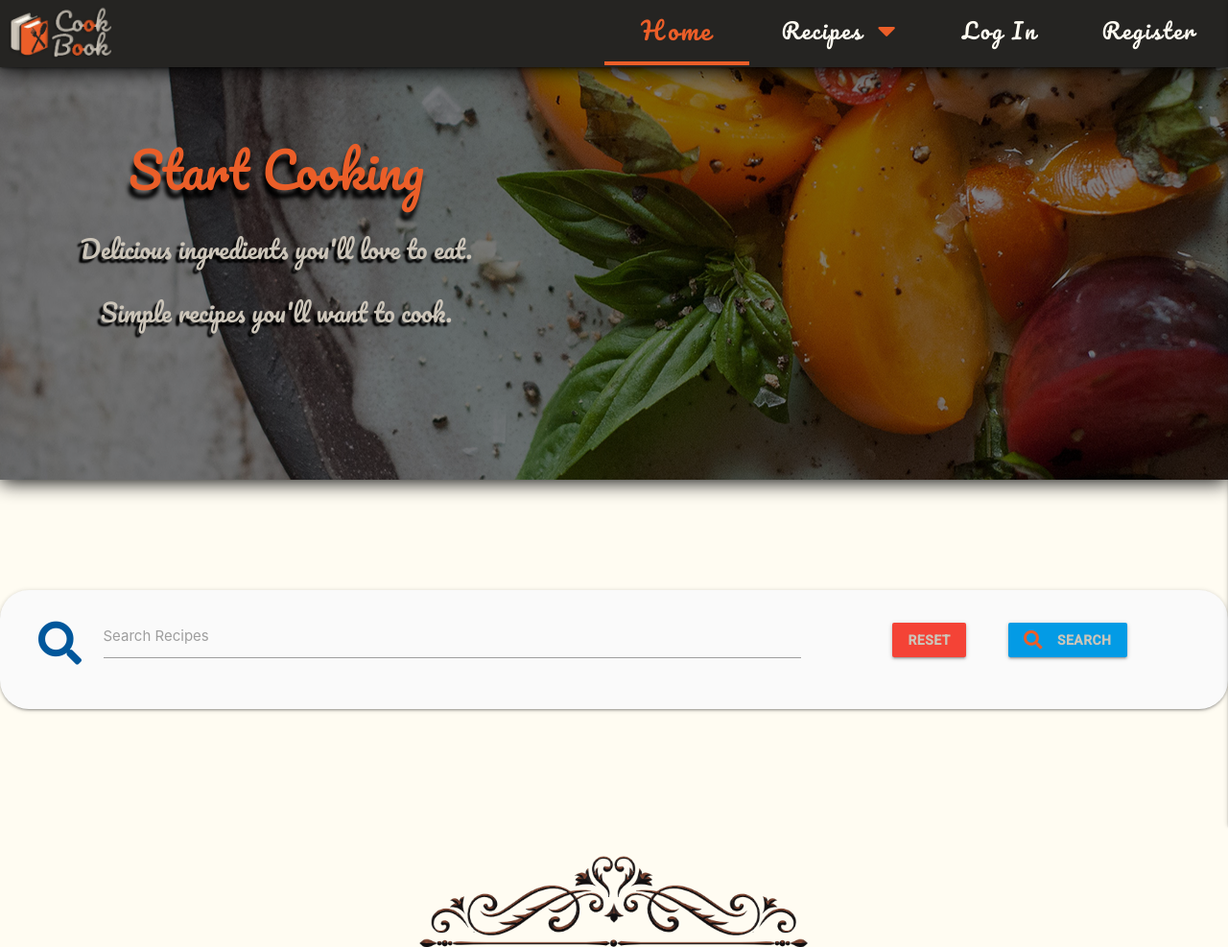
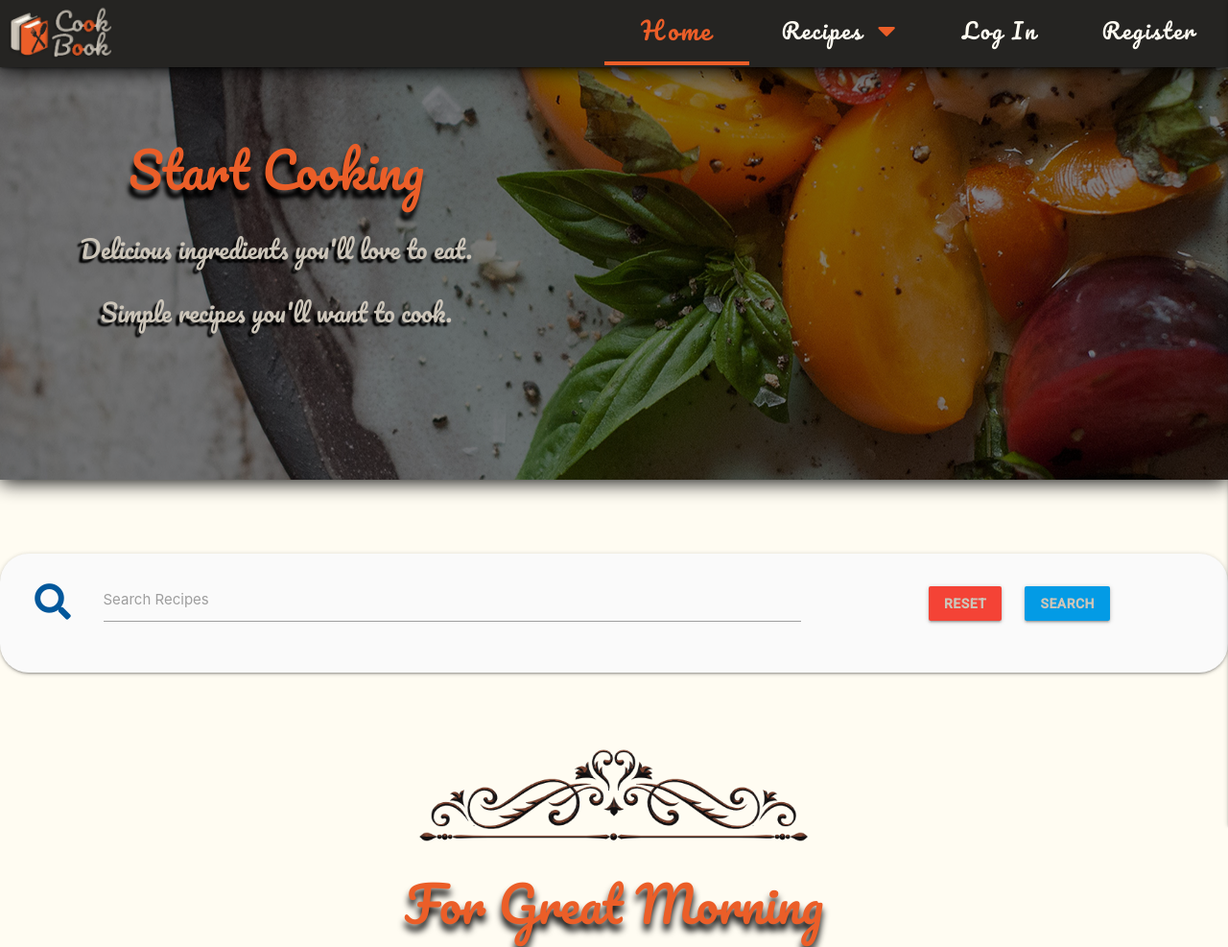
Before and after one commit to IvanTepes/cook-book, a Flask app: template templates/pages/index.html in a window 1280 px wide. Shown: the top 987 px of the page at 96% size. Run offline with Flask 2, Linux system fonts and the light colour scheme; the template is opened without the code that fills it, so the values that code supplies are empty; some libraries are stand-ins or nearby versions.

```diff
--- a/static/css/search_bar.css
+++ b/static/css/search_bar.css
@@ -23,7 +23,7 @@
     top: 0.5rem;
 }
 
-/* icon color */
+/* Icon color */
 .fas {
     color: var(--flame);
 }
@@ -68,3 +68,130 @@
     background-color:  var(--eerie-black);
     color:  var(--flame);
 }
+
+/* Extra small devices (phones, 600px and down) */
+@media only screen and (max-width: 320px) {
+    /* Search Position */
+      .card-panel {
+    margin-top: 14vw;
+    margin-bottom: 14vw;
+    }
+
+    /* Hide button icons on small */
+    .btn i, .btn-large i, .btn-small i, .btn-floating i, .btn-large i, .btn-small i, .btn-flat i {
+    display: none;
+}
+
+    /* Position search icon */
+    .input-field .prefix {
+    position: absolute;
+    width: 3rem;
+    font-size: 2.5rem;
+    -webkit-transition: color .2s;
+    transition: color .2s;
+    top: 0.5rem;
+}
+    /* Button display  */
+    .btn-container {
+        display: flex;
+}
+
+}
+
+/* Extra small devices (phones, 600px and down) */
+@media only screen and (max-width: 600px) {
+    /* Search Position */
+    .card-panel {
+    margin-top: 10vw;
+    margin-bottom: 0vw;
+}
+}
+    /* Hide button icons on small */
+    .btn i, .btn-large i, .btn-small i, .btn-floating i, .btn-large i, .btn-small i, .btn-flat i {
+    display: none;
+    }
+
+    /* Position search icon */
+    .input-field .prefix {
+    position: absolute;
+    width: 3rem;
+    font-size: 2.5rem;
+    -webkit-transition: color .2s;
+    transition: color .2s;
+    top: 0.5rem;
+ }
+
+
+/* Small devices (portrait tablets and large phones, 600px and up) */
+@media only screen and (min-width: 600px) {
+    .card-panel {
+    margin-top: 14vw;
+    margin-bottom: 15vw;
+    }
+
+    /* Hide button icons on small */
+    .btn i, .btn-large i, .btn-small i, .btn-floating i, .btn-large i, .btn-small i, .btn-flat i {
+    display: none;
+    }
+
+    /* Position search icon */
+    .input-field .prefix {
+    position: absolute;
+    width: 3rem;
+    font-size: 2.5rem;
+    -webkit-transition: color .2s;
+    transition: color .2s;
+    top: 0.5rem;
+ }
+    /* Button display  */
+    .btn-container {
+    display: inline;
+}
+
+    /* Center btn */
+    .btn, .btn-large, .btn-small, .btn-flat {
+    margin-right: 0px;
+}
+
+}
+
+/* Medium devices (landscape tablets, 768px and up) */
+@media only screen and (min-width: 768px) {
+    .card-panel {
+    padding: 10px;
+    background-color: var(--pale-silver);
+    border-radius: 30px;
+    margin-top: 11vw;
+    margin-bottom: 11vw;
+}
+
+}
+
+/* Large devices (laptops/desktops, 992px and up) */
+@media only screen and (min-width: 992px) {
+    .card-panel {
+    margin-top: 8vw;
+    margin-bottom: 8vw;
+}
+
+}
+
+/* Extra large devices (large laptops and desktops, 1200px and up) */
+@media only screen and (min-width: 1200px) {
+    .card-panel {
+    margin-top: 6vw;
+    margin-bottom: 6vw;
+}
+}
+
+@media only screen and (min-width: 1400px) {
+    .card-panel {
+    padding: 10px;
+    background-color: var(--pale-silver);
+    border-radius: 30px;
+    margin-top: 8vw;
+    margin-bottom: 8vw;
+
+}
+
+}
```
